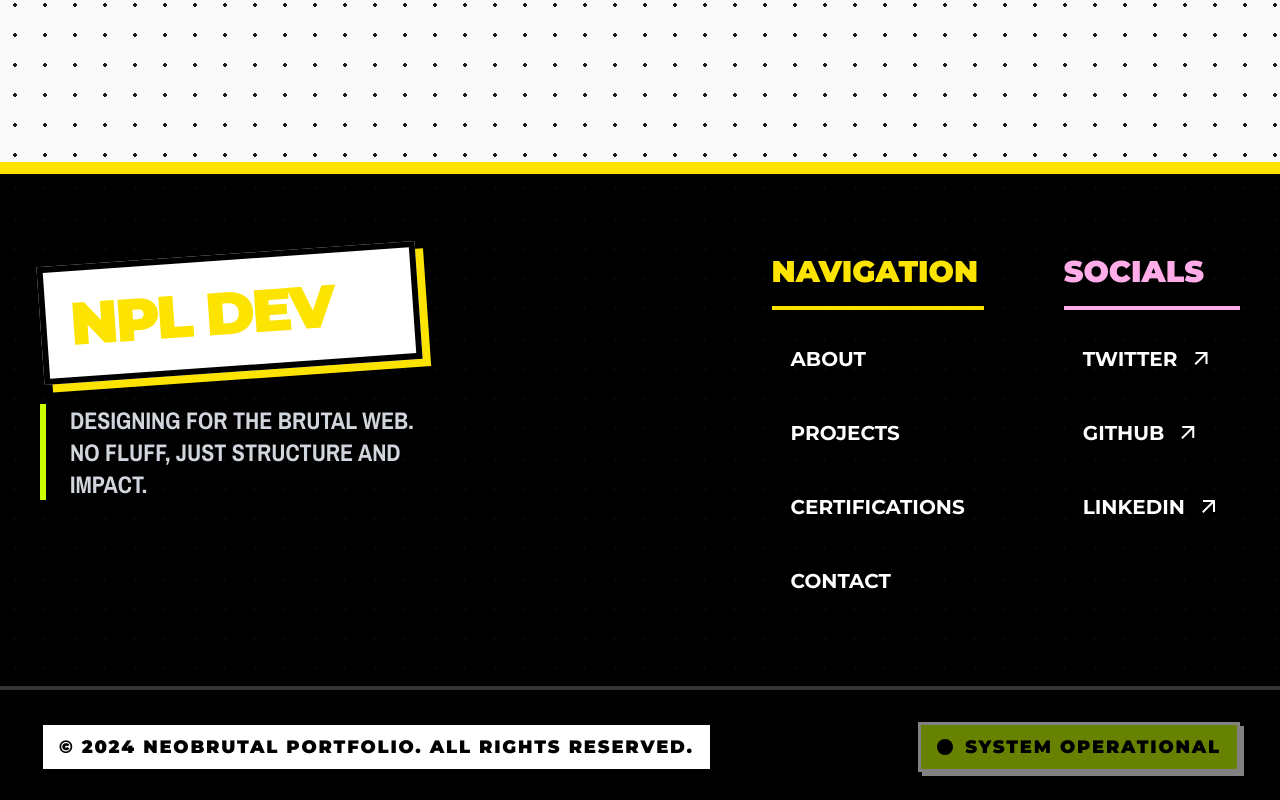
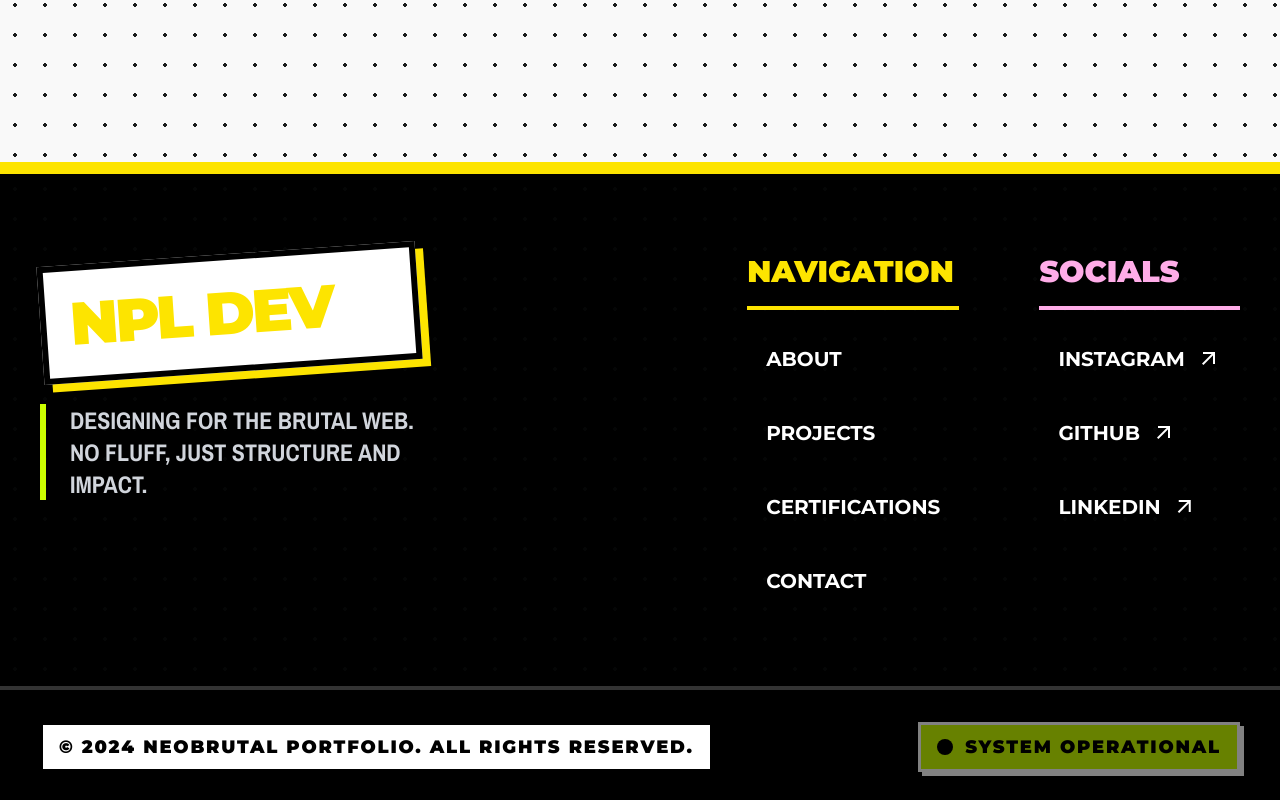
Before and after one commit to nopal087/PORTOFOLIO-2026, a Next.js app: page / in a window 1280 px wide. Shown: the part 11200-12000 px from the top of the page. Built offline with nearby package versions, Linux system fonts and the light colour scheme.

Commit message:
feat: replace twitter with instagram and set actual urls for socials

```diff
--- a/src/app/page.tsx
+++ b/src/app/page.tsx
@@ -502,9 +502,9 @@ export default function Home() {
 </div>
 <div className="flex flex-col gap-6">
 <h4 className="font-display font-black text-3xl text-secondary-fixed-dim uppercase border-b-[4px] border-secondary-fixed-dim pb-4 inline-block">Socials</h4>
-<a className="font-display font-bold text-xl hover:text-black hover:bg-secondary-fixed-dim uppercase hover:translate-x-4 transition-all px-4 py-2 border-[3px] border-transparent hover:border-white inline-flex items-center gap-3" href="#">Twitter <span className="material-symbols-outlined text-xl">arrow_outward</span></a>
-<a className="font-display font-bold text-xl hover:text-black hover:bg-secondary-fixed-dim uppercase hover:translate-x-4 transition-all px-4 py-2 border-[3px] border-transparent hover:border-white inline-flex items-center gap-3" href="#">GitHub <span className="material-symbols-outlined text-xl">arrow_outward</span></a>
-<a className="font-display font-bold text-xl hover:text-black hover:bg-secondary-fixed-dim uppercase hover:translate-x-4 transition-all px-4 py-2 border-[3px] border-transparent hover:border-white inline-flex items-center gap-3" href="#">LinkedIn <span className="material-symbols-outlined text-xl">arrow_outward</span></a>
+<a className="font-display font-bold text-xl hover:text-black hover:bg-secondary-fixed-dim uppercase hover:translate-x-4 transition-all px-4 py-2 border-[3px] border-transparent hover:border-white inline-flex items-center gap-3" href="https://instagram.com" target="_blank" rel="noopener noreferrer">Instagram <span className="material-symbols-outlined text-xl">arrow_outward</span></a>
+<a className="font-display font-bold text-xl hover:text-black hover:bg-secondary-fixed-dim uppercase hover:translate-x-4 transition-all px-4 py-2 border-[3px] border-transparent hover:border-white inline-flex items-center gap-3" href="https://github.com/nopal087" target="_blank" rel="noopener noreferrer">GitHub <span className="material-symbols-outlined text-xl">arrow_outward</span></a>
+<a className="font-display font-bold text-xl hover:text-black hover:bg-secondary-fixed-dim uppercase hover:translate-x-4 transition-all px-4 py-2 border-[3px] border-transparent hover:border-white inline-flex items-center gap-3" href="https://www.linkedin.com/in/muhammad-naufal-faruq" target="_blank" rel="noopener noreferrer">LinkedIn <span className="material-symbols-outlined text-xl">arrow_outward</span></a>
 </div>
 </div>
 </div>
```
